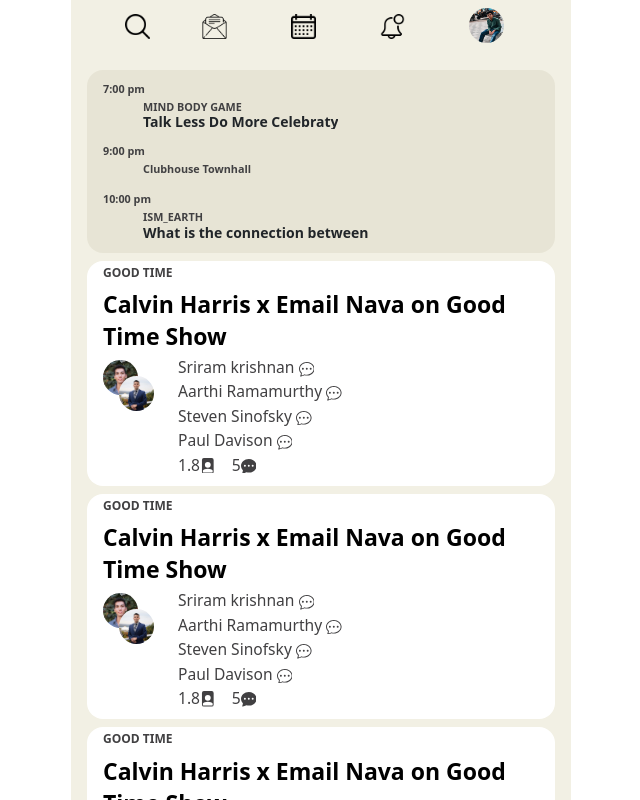
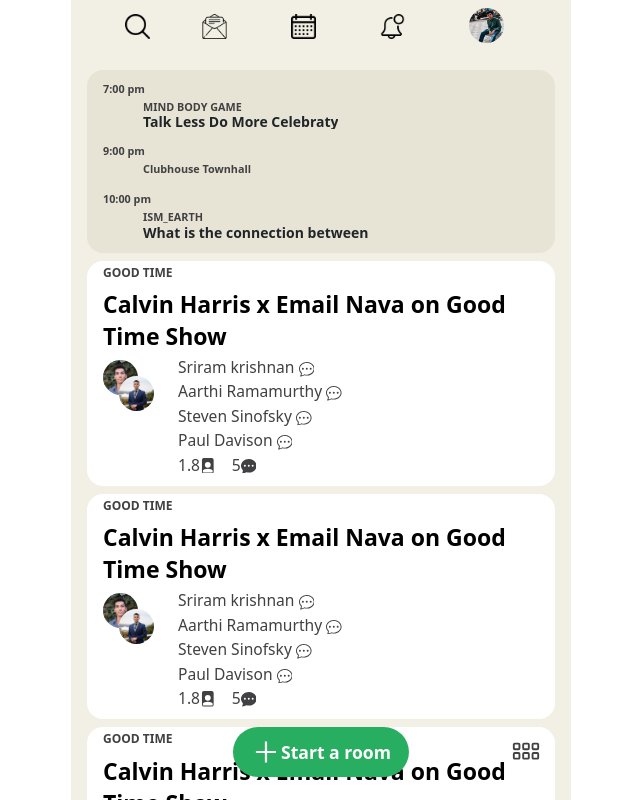
Before and after one commit to muhammedAnjoom/clubhouse-clone, a React (Create React App) app: page /home in a window 1280 px wide. Shown: the whole page, without its empty margins (319-959 px from the left). Built offline with nearby package versions, Linux system fonts and the light colour scheme.

Commit message:
add bottom buttons & sheet on home screen

```diff
--- a/package.json
+++ b/package.json
@@ -14,6 +14,8 @@
     "react-router": "^5.2.1",
     "react-router-dom": "^5.3.0",
     "react-scripts": "4.0.3",
+    "react-swipeable-bottom-sheet": "^1.1.2",
+    "react-swipeable-views": "^0.14.0",
     "web-vitals": "^1.1.2"
   },
   "scripts": {
--- a/src/App.css
+++ b/src/App.css
@@ -45,4 +45,5 @@
     width: 100%;
     max-width: 500px;
     margin: auto;
+    overflow: hidden;
 }
--- /dev/null
+++ b/src/Components/BottomSheet.js
@@ -0,0 +1,35 @@
+import React from "react";
+import SwipeableBottomSheet from "react-swipeable-bottom-sheet";
+import style from "../style/bottomSheet.module.css";
+import StartRoom from "./bottom_sheets/StartRoom";
+
+function BottomSheet(props) {
+  return (
+    <SwipeableBottomSheet
+      open={props.sheetVisible}
+      onChange={() => {
+        props.setSheetVisible(!props.sheetVisible);
+        props.setItemsVisible(true);
+      }}
+      fullScreen={props.sheetTitle == "room detail" ? true : false}
+    >
+      <div
+        className={style.BottomSheetContainer}
+        style={{
+          backgroundColor: props.sheetTitle == "profile" ? "transparent" : "",
+        }}
+
+      >
+        <StartRoom
+        setSheetVisible={props.setSheetCreateRoom}
+        setSheetVisible={(items)=>{
+          props.setSheetVisible(items)
+          props.setItemsVisible(true)
+        }}
+        />
+      </div>
+    </SwipeableBottomSheet>
+  );
+}
+
+export default BottomSheet;
--- a/src/Components/RoominfoCard.js
+++ b/src/Components/RoominfoCard.js
@@ -2,6 +2,7 @@
 import style from "../style/roomCard.module.css";
 import data from "../data/roomCard.json";
 import {BsChatDots, BsChatDotsFill, BsFilePersonFill} from 'react-icons/bs'
+
 
 function RoominfoCard() {
 
--- /dev/null
+++ b/src/Components/bottom_sheets/StartRoom.js
@@ -0,0 +1,66 @@
+import React, { useState } from "react";
+import style from "../../style/bottomSheet.module.css";
+import { FcGlobe } from "react-icons/fc";
+
+function StartRoom(props) {
+  const [room, setRoom] = useState("open");
+  return (
+    <>
+      <div className={style.switch_Line}></div>
+      <div style={{ textAlign: "right" }}>
+        <button className={style.addTopicBtn}>+ Add a topic</button>
+      </div>
+      <div className={style.selectRoom}>
+        <button
+          className={room == "open" ? style.active : ""}
+          onClick={() => setRoom("open")}
+        >
+          <div>
+            <FcGlobe />
+          </div>
+          Open
+        </button>
+        <button
+          className={room == "social" ? style.active : ""}
+          onClick={() => setRoom("social")}
+        >
+          <div>
+            <FcGlobe />
+          </div>
+          Social
+        </button>
+        <button
+          className={room == "closed" ? style.active : ""}
+          onClick={() => setRoom("closed")}
+        >
+          <div>
+            <FcGlobe />
+          </div>
+          Closed
+        </button>
+      </div>
+      <p>
+        Start a room{" "}
+        <span>
+          {room == "closed"
+            ? "for people I choose"
+            : room == "social"
+            ? "with people I follow"
+            : "open to everyone"}
+        </span>
+      </p>
+      <div className="text-center">
+          <button className={style.letGoBtn}
+           onClick={() =>{
+               props.setSheetCreateRoom(true)
+               props.setSheetVisible(true)
+           }}
+          >
+            🔥 Let's go
+          </button>
+      </div>
+    </>
+  );
+}
+
+export default StartRoom;
--- a/src/pages/Home.js
+++ b/src/pages/Home.js
@@ -1,10 +1,21 @@
-import React from "react";
+import React,{useState} from "react";
 import DaliyInfoCard from "../Components/DaliyInfoCard";
 import Header from "../Components/Header";
 import RoominfoCard from "../Components/RoominfoCard";
 import style from "../style/home.module.css";
+import {AiOutlinePlus} from 'react-icons/ai'
+import {BsGrid3X2Gap} from 'react-icons/bs'
+import data from '../data/roomCard.json'
+import BottomSheet from "../Components/BottomSheet";
+
 
 function Home() {
+  const [itemsVisible, setItemsVisible] = useState(true)
+  const [sheetVisible, setSheetVisible] = useState(false)
+  const [sheetCreateRoom, setSheetCreateRoom] = useState(false)
+  const [loaderVisibility, setLoaderVisibility] = useState(false)
+  const [cardId, setCardId] = useState(1)
+
   return (
     <>
       <Header />
@@ -12,6 +23,29 @@
         <DaliyInfoCard />
         <RoominfoCard />
       </div>
+      <div className={style.action_btn}>
+        <button onClick={() => setSheetVisible(true)}>
+          <AiOutlinePlus className="mr-2"/>
+          Start a room
+        </button>
+        <button >
+          <BsGrid3X2Gap/>
+        </button>
+      </div>
+
+    <BottomSheet  sheetTitle='start room'
+    setSheetVisible={(items) => setSheetVisible(items)}
+    sheetVisible={sheetVisible}
+    cardDetail={data.find((items) => items.id == cardId)}
+    setItemsVisible = {(items) => setItemsVisible(items)}
+    setSheetCreateRoom = {(items) =>{
+      setLoaderVisibility(true);
+      setTimeout(() =>{
+        setSheetCreateRoom(items)
+        setLoaderVisibility(false)
+      }, 1000)
+    }} />
+
     </>
   );
 }
--- /dev/null
+++ b/src/style/bottomSheet.module.css
@@ -0,0 +1,64 @@
+.BottomSheetContainer {
+    background-color: #ffff;
+    border-radius: 1.5em 1.5em 0 0;
+    padding: 1.5em 1em ;
+    position: relative;
+    height: 100%;
+}
+.switch_Line {
+    position: absolute;
+    top: 6px;
+    left: 50%;
+    transform: translateX("-50%");
+    height: 4px;
+    width: 35px;
+    background-color: #cccc;
+}
+.addTopicBtn {
+    background-color: transparent;
+    border: none;
+    color: #28ae61;
+}
+.selectRoom {
+    border-bottom: 1px solid #cccc;
+    padding: 1.5em 0;
+    display: flex;
+    align-items: center;
+    justify-content: space-between;
+}
+
+.selectRoom button {
+    border: none;
+    border-radius: 1em;
+    padding: 0.5em 1.3em 0.2em 1.3em;
+    color: var(--textColor);
+    line-height: 1.2;
+}
+.selectRoom button.active {
+    border: 1px solid lightseagreen;
+    background-color: lightblue;
+}
+
+.selectRoom button div {
+    background-color: lightseagreen;
+    border-radius: 1.5em;
+}
+.selectRoom button svg {
+    font-size: 4em;
+}
+.BottomSheetContainer p {
+    font-size: 1em;
+    color: var(--textColor);
+    text-align: center;
+    font-weight: 600;
+}
+.letGoBtn {
+    font-size: 1.3em;
+    font-weight: 500;
+    border: none;
+    border-radius: 2em;
+    color:#ffff;
+    background-color: #28ae61;
+    padding: 0.3em 2em;
+    text-align: center;
+}
--- a/src/style/home.module.css
+++ b/src/style/home.module.css
@@ -7,3 +7,41 @@
     height: 100%;
 
 }
+.home_container+.action_btn button {
+    background-color: transparent;
+    border: none;
+    margin-left: auto;
+}
+.home_container +  .action_btn button svg{
+    font-size: 30px;
+}
+.home_container + .action_btn {
+    display: flex;
+    align-items: center;
+    padding: 4em 1.5em 2em 1.5em;
+    position: sticky;
+    left: 0;
+    right: 0;
+    top: 0;
+    background-image: linear-gradient(transparent);
+    bottom: 0;
+}
+.home_container+.action_btn > button:first-child {
+    border-radius: 2em;
+    background-color: #28ae61;
+    color: #ffff;
+    padding: 10px 18px;
+    font-size: 1.1em;
+    font-weight: 600;
+    display: flex;
+    align-items: center;
+    position: absolute;
+    left: 50%;
+    transform: translateX(-50%);
+}
+.home_container+.action_btn>button:nth-child(2){
+    line-height: 1;
+}
+.home_container+.action_btn > button:nth-child(2) svg {
+    color: var(--textColor);
+}
```
Also changed, not shown: 2 other files (tests, documents, lock files or other folders).
